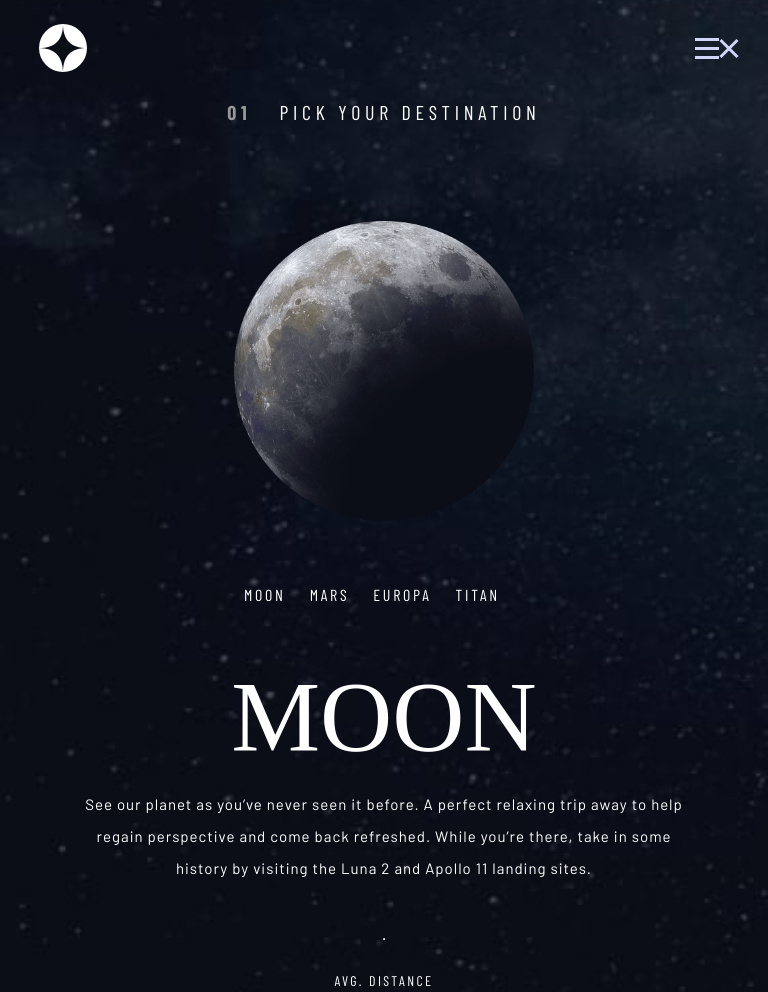
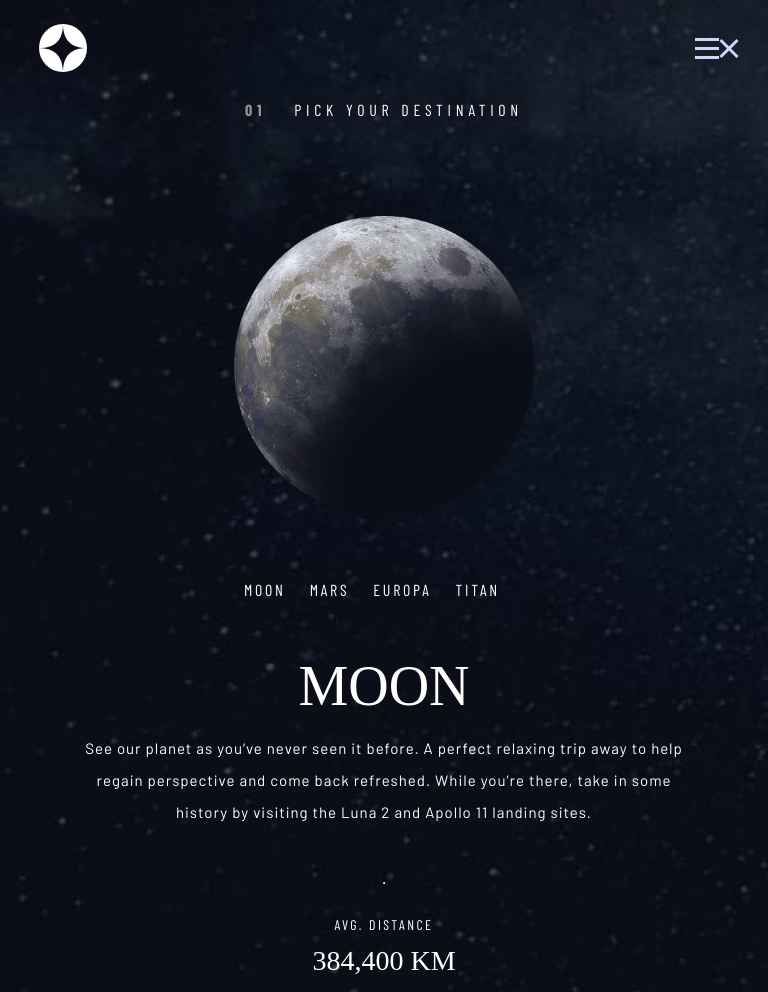
Before and after one commit to marekszwed/Space-Tourism, a website built with Vite: page destination.html in a window 768 px wide. Shown: the top 992 px of the page. Built offline with nearby package versions, Linux system fonts and the light colour scheme; a web font is replaced by a local one.

Commit message:
Updated font-size in global styles

```diff
--- a/src/sass/main.scss
+++ b/src/sass/main.scss
@@ -144,11 +144,11 @@ h5 {
 	}
 
 	h2 {
-		font-size: 10rem;
+		font-size: 8rem;
 	}
 
 	h3 {
-		font-size: 5.6rem;
+		font-size: 4rem;
 	}
 
 	h4 {
@@ -183,7 +183,7 @@ h5 {
 	}
 
 	h2 {
-		font-size: 10rem;
+		font-size: 5.6rem;
 	}
 
 	h3 {
@@ -195,6 +195,6 @@ h5 {
 	}
 
 	h5 {
-		font-size: 2rem;
+		font-size: 1.6rem;
 	}
 }
```
